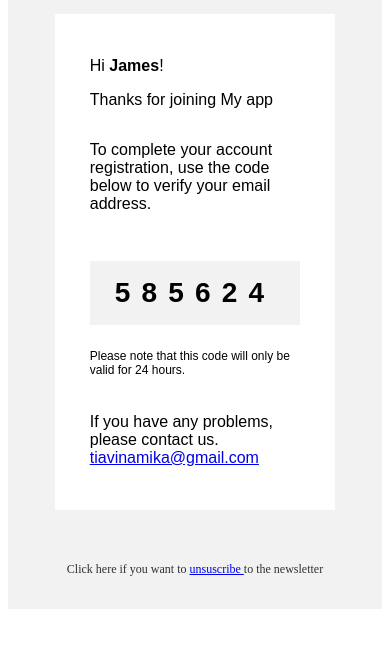
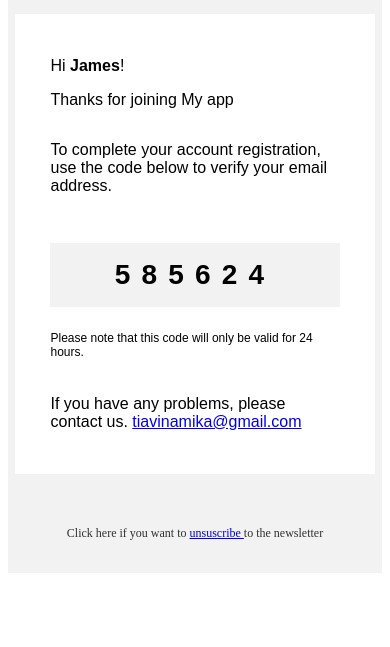
Before and after one commit to tiavina-mika/raw-email-template, a website: page index.html in a window 390 px wide. Shown: the part 67-714 px from the top of the page. Drawn offline with Linux system fonts and the light colour scheme; a web font is replaced by a local one.

Commit message:
responsive

```diff
--- a/index.html
+++ b/index.html
@@ -67,11 +67,16 @@
         font-size: 12px;
         color: #303030;
       }
+      /* mobile */
       @media only screen and (max-width: 600px) {
+        .center {
+          width: 96%;
+        }
         .left, .right {
           width: 0;
         }
       }
+      /* tablet */
       @media only screen and (min-width: 600px) and (max-width: 900px) {
         .left, .right {
           width: 10%;
```
